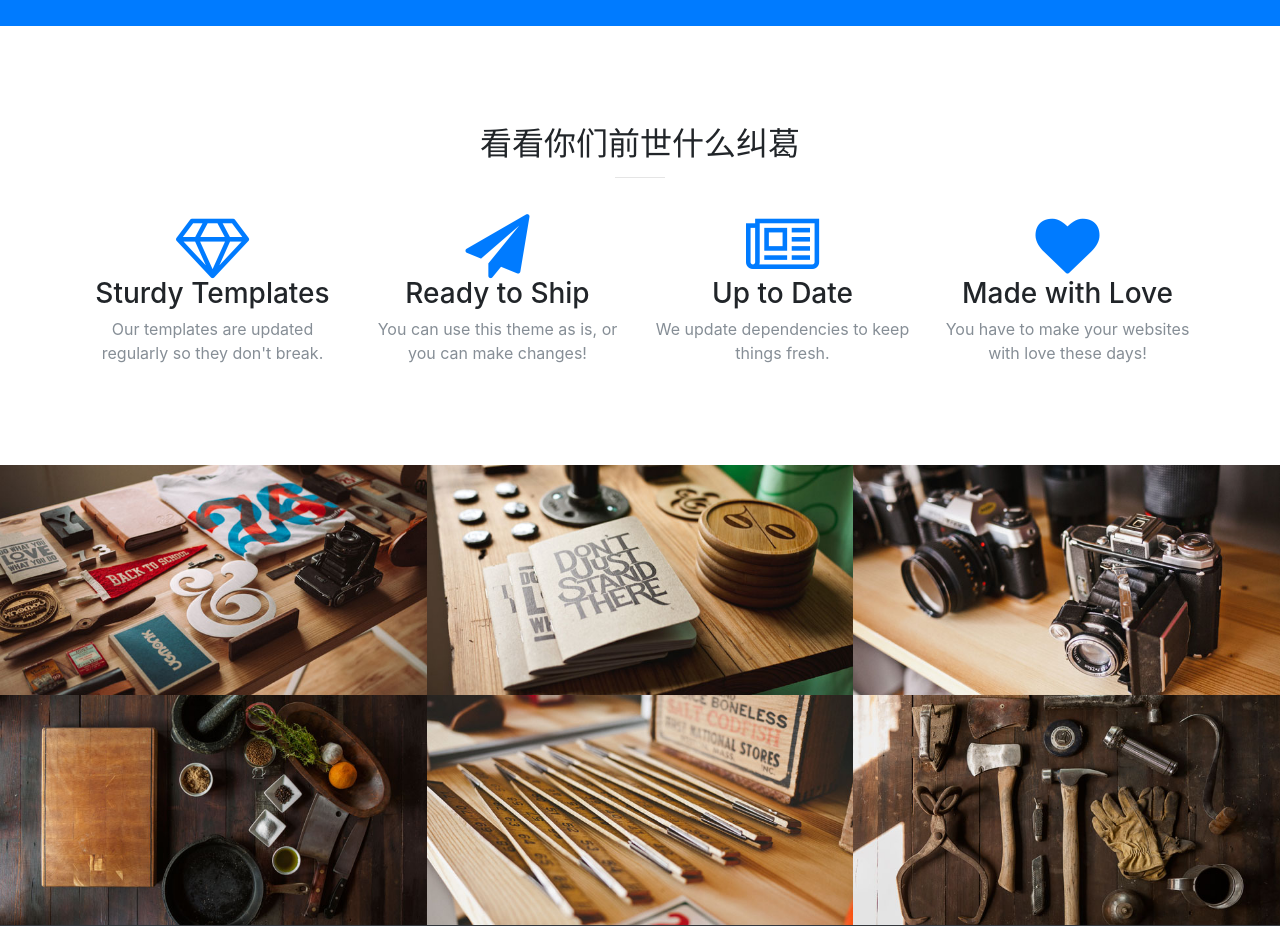
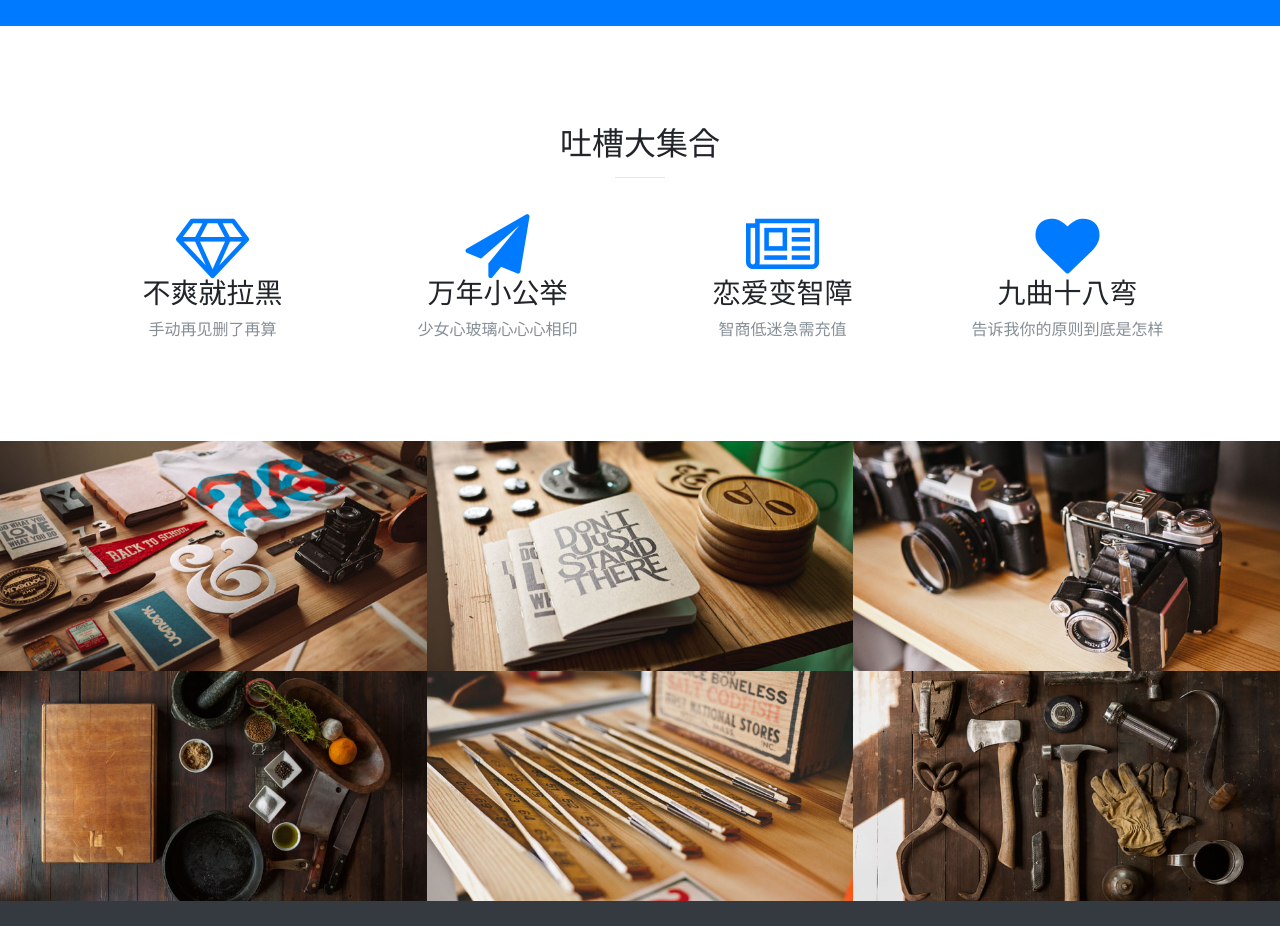
Before and after one commit to Amiko123/assignment, a website with bundled scripts: page index.html in a window 1280 px wide. Shown: the part 1120-2046 px from the top of the page. Built offline with nearby package versions, Linux system fonts and the light colour scheme.

Commit message:
各种文字

```diff
--- a/index.html
+++ b/index.html
@@ -80,7 +80,7 @@
       <div class="container">
         <div class="row">
           <div class="col-lg-12 text-center">
-            <h2 class="section-heading">看看你们前世什么纠葛</h2>
+            <h2 class="section-heading">吐槽大集合</h2>
             <hr class="primary">
           </div>
         </div>
@@ -90,29 +90,29 @@
           <div class="col-lg-3 col-md-6 text-center">
             <div class="service-box">
               <i class="fa fa-4x fa-diamond text-primary sr-icons"></i>
-              <h3>Sturdy Templates</h3>
-              <p class="text-muted">Our templates are updated regularly so they don't break.</p>
+              <h3>不爽就拉黑</h3>
+              <p class="text-muted">手动再见删了再算</p>
             </div>
           </div>
           <div class="col-lg-3 col-md-6 text-center">
             <div class="service-box">
               <i class="fa fa-4x fa-paper-plane text-primary sr-icons"></i>
-              <h3>Ready to Ship</h3>
-              <p class="text-muted">You can use this theme as is, or you can make changes!</p>
+              <h3>万年小公举</h3>
+              <p class="text-muted">少女心玻璃心心心相印</p>
             </div>
           </div>
           <div class="col-lg-3 col-md-6 text-center">
             <div class="service-box">
               <i class="fa fa-4x fa-newspaper-o text-primary sr-icons"></i>
-              <h3>Up to Date</h3>
-              <p class="text-muted">We update dependencies to keep things fresh.</p>
+              <h3>恋爱变智障</h3>
+              <p class="text-muted">智商低迷急需充值</p>
             </div>
           </div>
           <div class="col-lg-3 col-md-6 text-center">
             <div class="service-box">
               <i class="fa fa-4x fa-heart text-primary sr-icons"></i>
-              <h3>Made with Love</h3>
-              <p class="text-muted">You have to make your websites with love these days!</p>
+              <h3>九曲十八弯</h3>
+              <p class="text-muted">告诉我你的原则到底是怎样</p>
             </div>
           </div>
         </div>
```
